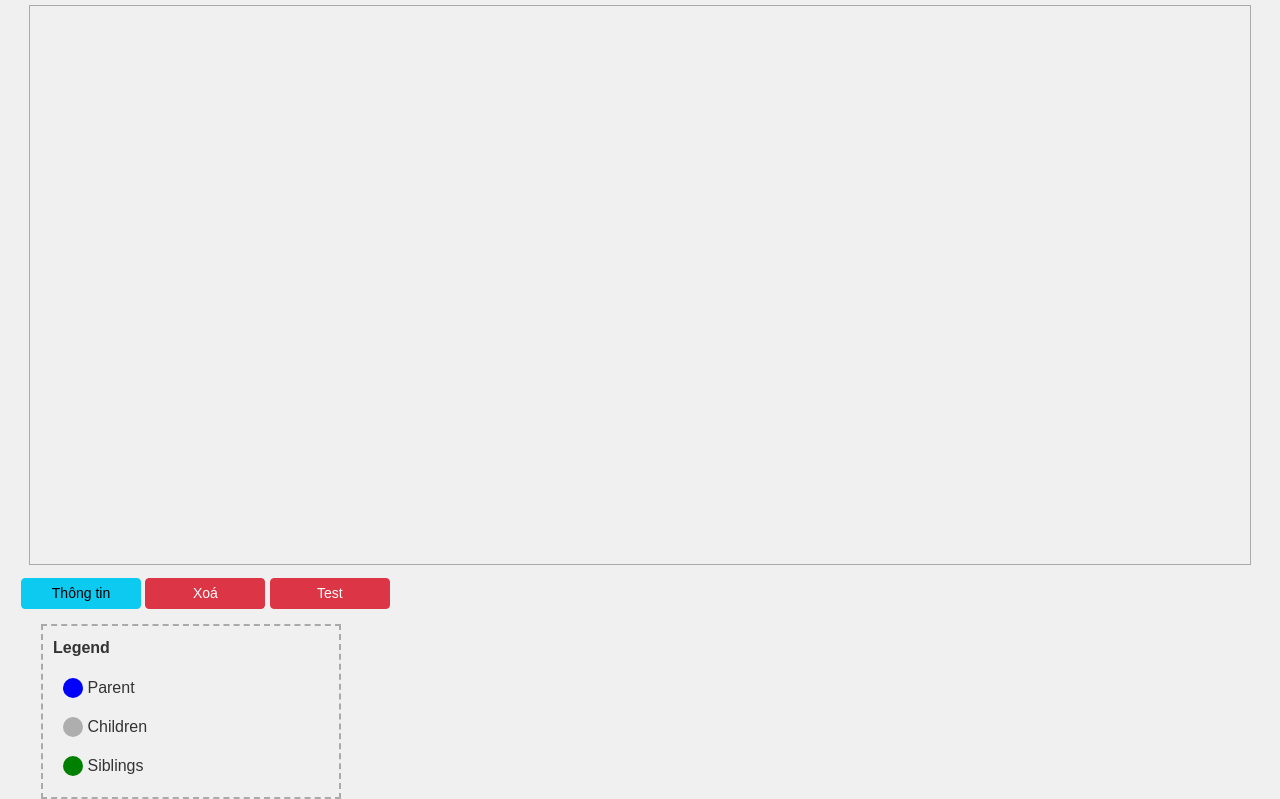
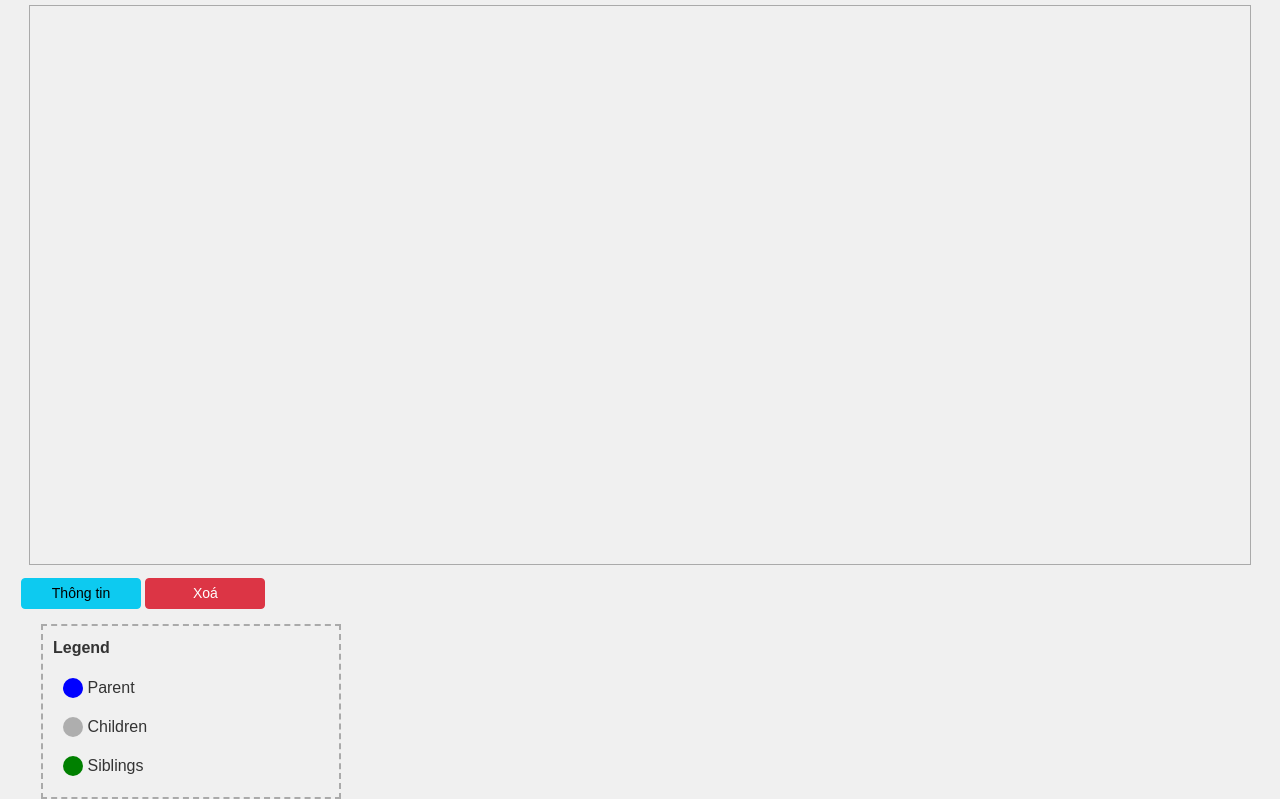
Before and after one commit to crazykenvn/family, a website: page index.html in a window 1280 px wide. Shown: the part 72-871 px from the top of the page. Drawn offline with nearby package versions, Linux system fonts and the light colour scheme; no server answers.

Commit message:
delete unuse button

```diff
--- a/index.html
+++ b/index.html
@@ -18,7 +18,6 @@
   <!-- <button data-bs-toggle="modal" data-bs-target="#addModal">Popup thêm</button> -->
   <button class="btn btn-info btn-sm" data-bs-toggle="modal" data-bs-target="#editModal">Thông tin</button>
   <button type="button" id="btn-delete-nodes" class="btn btn-danger btn-sm">Xoá</button>
-  <button type="button" class="btn btn-danger btn-sm">Test</button>
   <div id="chart-legend">
     <div id="chart-legend__title">Legend</div>
     <div class="chart-legend__item">
```
